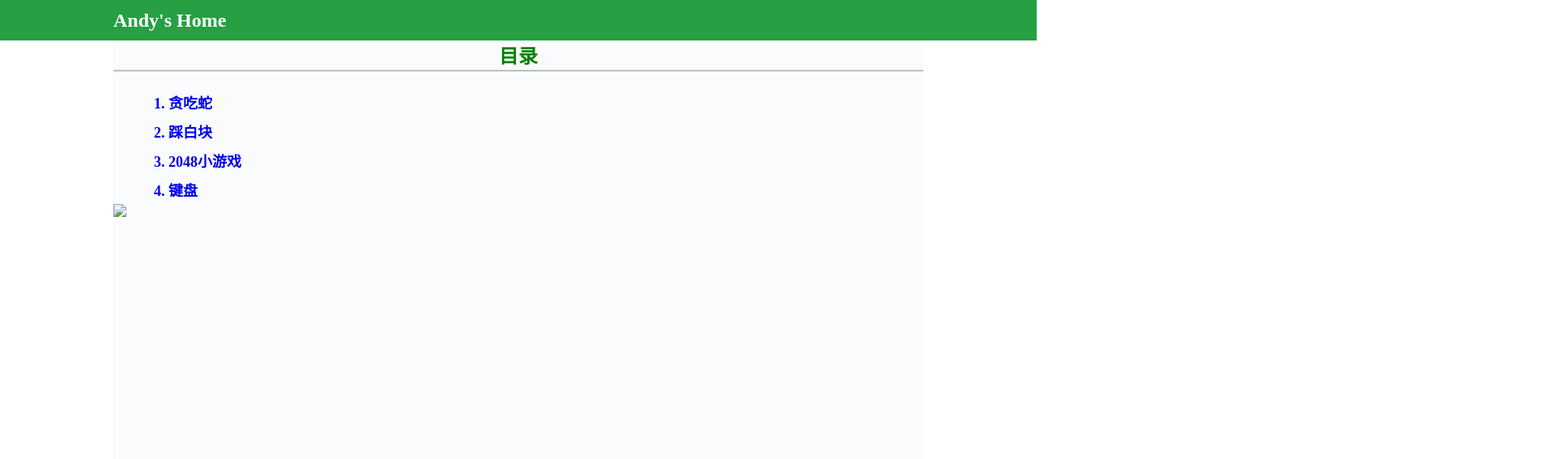
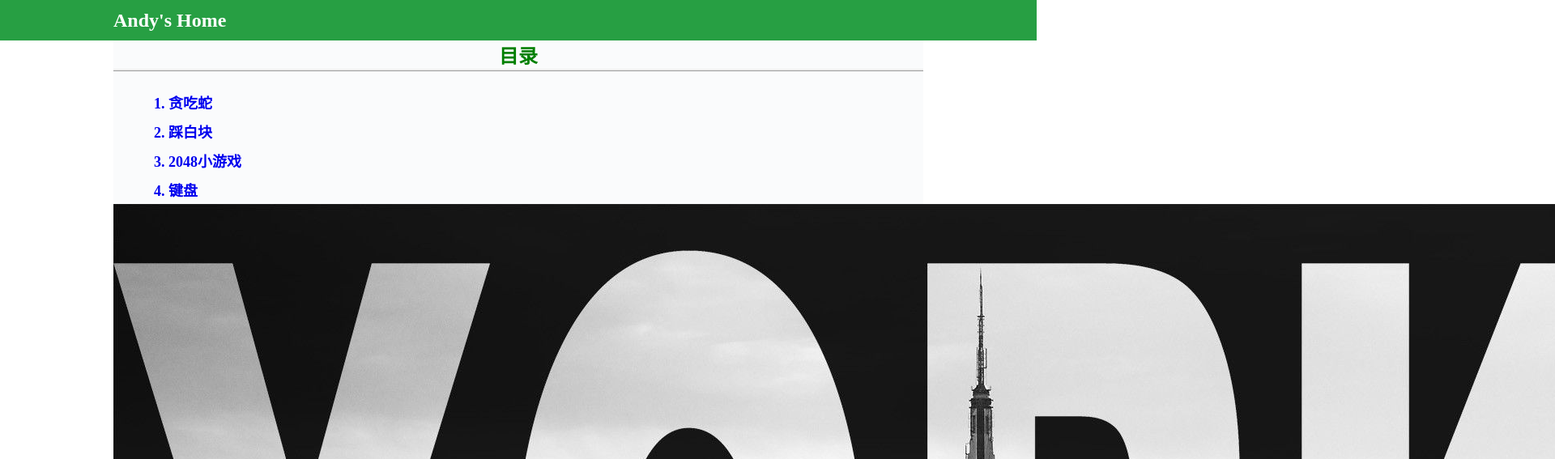
Before and after one commit to sharkdong/andydong.github.io, a plain HTML site: page index.html in a window 1280 px wide. Shown: the top 567 px of the page at 81% size, 1920 px wide, since content can reach past the window. Drawn offline with Linux system fonts and the light colour scheme.

Commit message:
Update index.html

```diff
--- a/index.html
+++ b/index.html
@@ -32,7 +32,7 @@
                         <a href="pages/keyboard.html">4. 键盘</a>
                     </div>
                 </div>
-                <img src='../image/de46029b5d942c103107392e713ca8e1.jpg' />
+                <img src='images/de46029b5d942c103107392e713ca8e1.jpg' />
             </div>
             <div class="footer">
                 <div class="page-center header-title">
```
